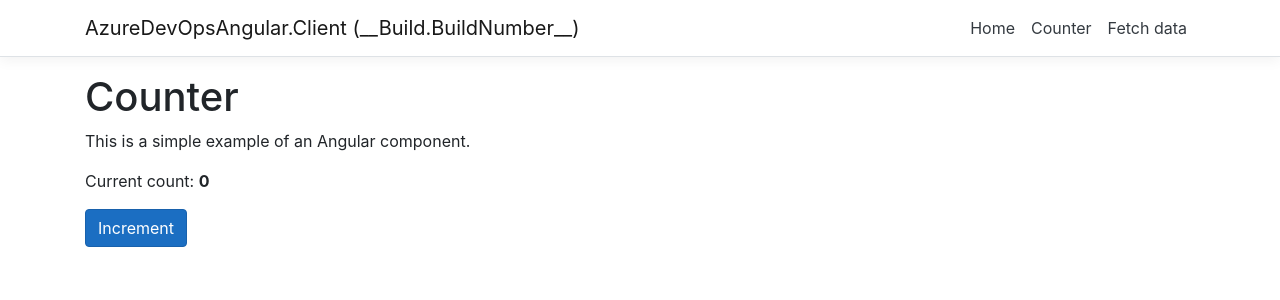
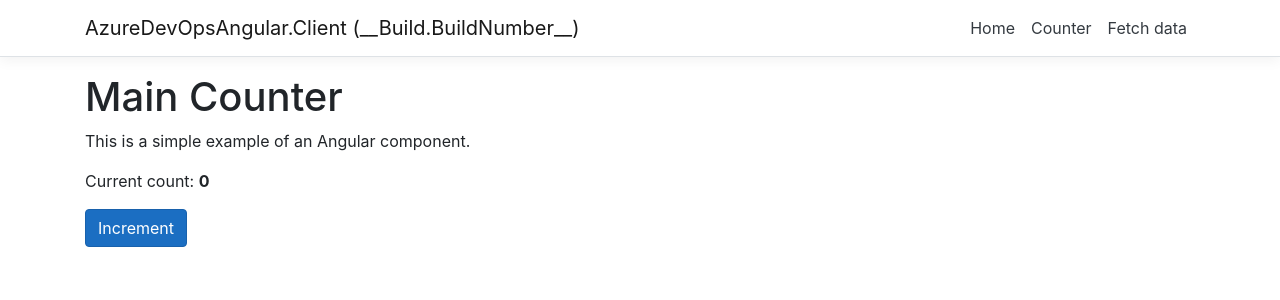
Before and after one commit to Jahupe/AzureAngularLatest, an Angular app in the folder AzureDevOpsAngular.Client/ClientApp/: page /counter in a window 1280 px wide. Shown: the top 300 px of the page. Built offline with nearby package versions, Linux system fonts and the light colour scheme.

Commit message:
Main Counter Modify

```diff
--- a/AzureDevOpsAngular.Client/ClientApp/src/app/counter/counter.component.html
+++ b/AzureDevOpsAngular.Client/ClientApp/src/app/counter/counter.component.html
@@ -1,4 +1,4 @@
-<h1>Counter</h1>
+<h1>Main Counter</h1>
 
 <p>This is a simple example of an Angular component.</p>
 
```
